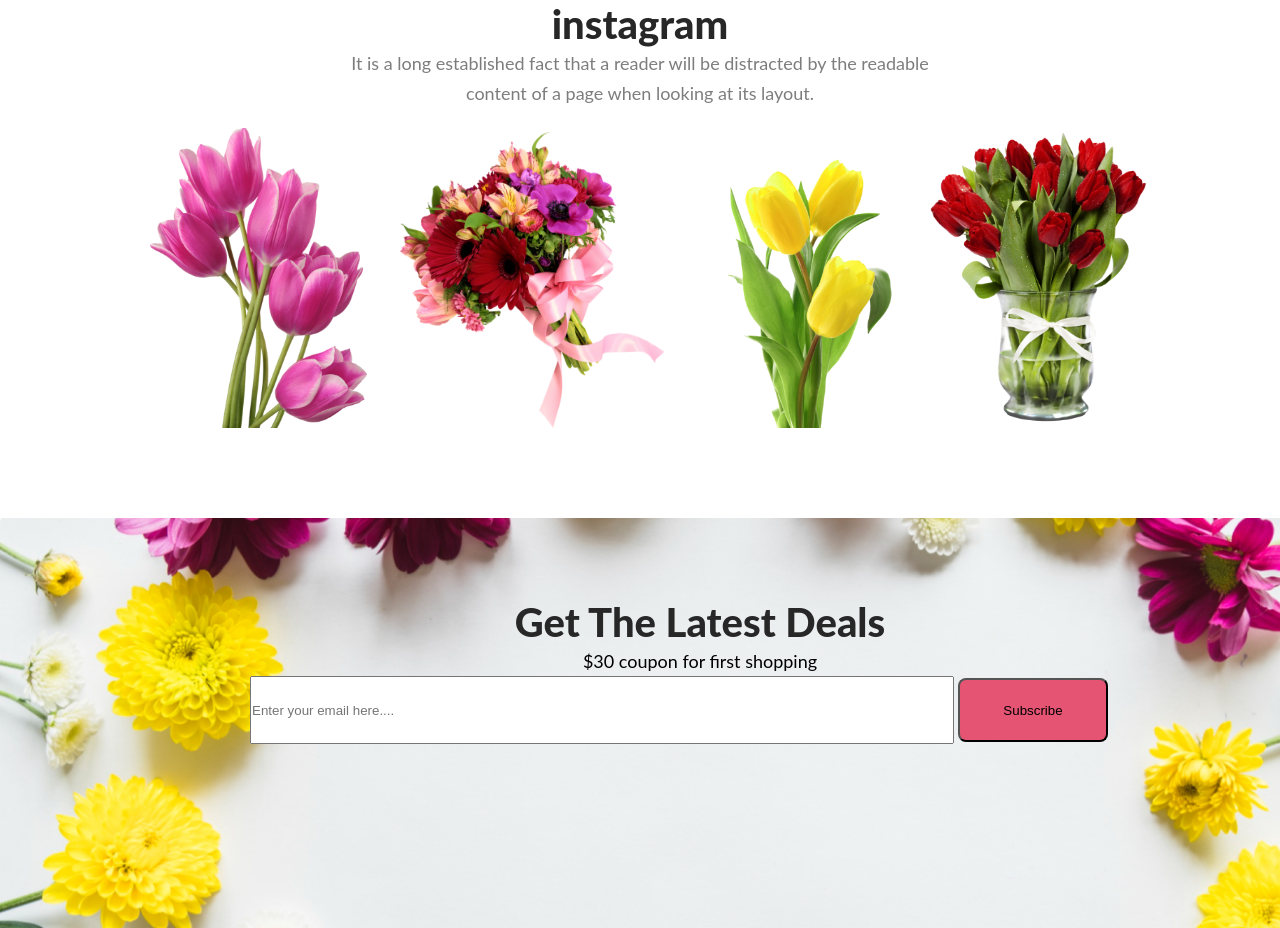
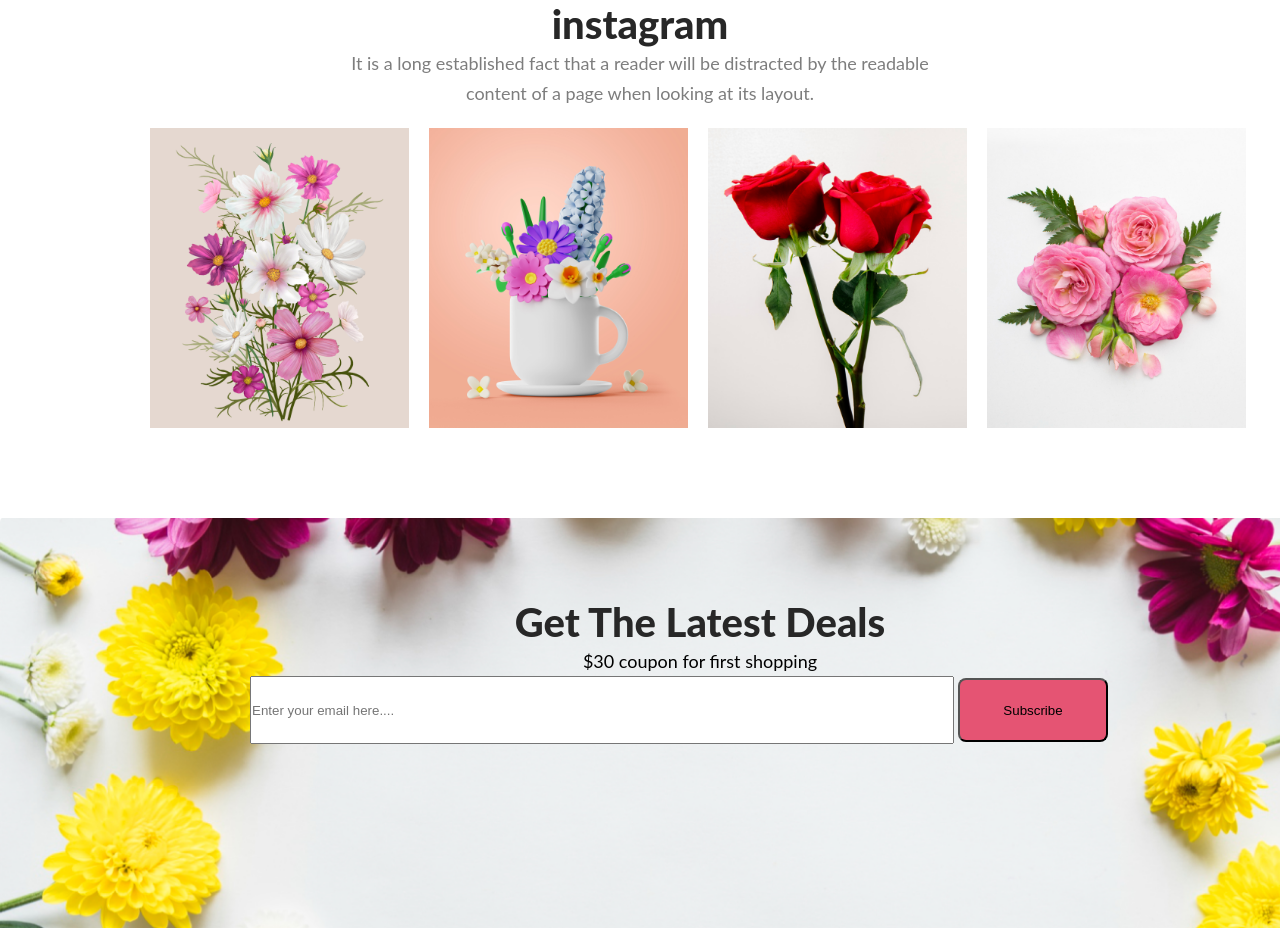
Before and after one commit to sakiburrahman263967/first-assingnment, a plain HTML site: page index.html in a window 1280 px wide. Shown: the part 1500-2428 px from the top of the page. Drawn offline with Linux system fonts and the light colour scheme.

Commit message:
banner img

```diff
--- a/index.html
+++ b/index.html
@@ -57,10 +57,10 @@
 
           </div>
           <div class="Flower-img-section">
-            <img src="2.png" alt="">
-            <img src="3.png" alt="">
-            <img src="4.png" alt="">
-            <img src="5.png" alt="">
+            <img src="Rectangle 4.png" alt="">
+            <img src="Rectangle 5.png" alt="">
+            <img src="Rectangle 6.png" alt="">
+            <img src="Flower 01.png" alt="">
 
           </div>
         </div>
```
